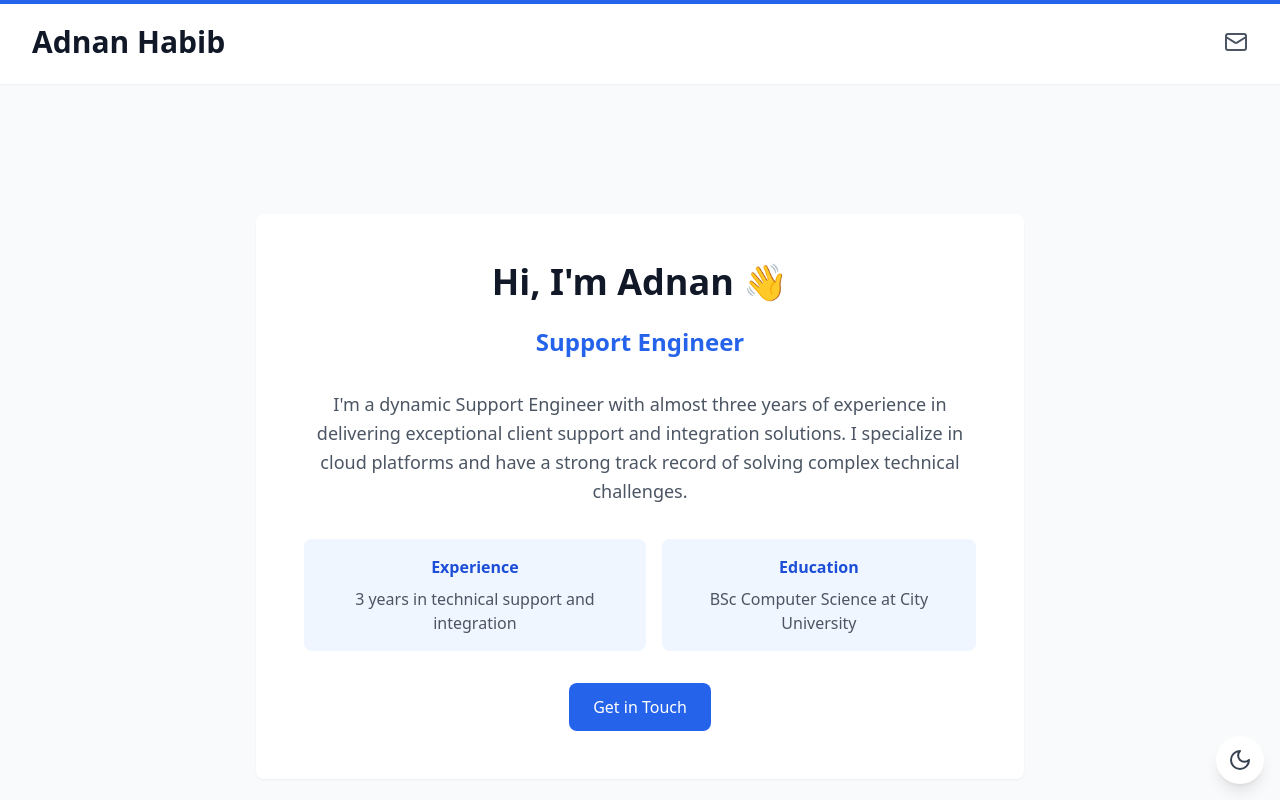
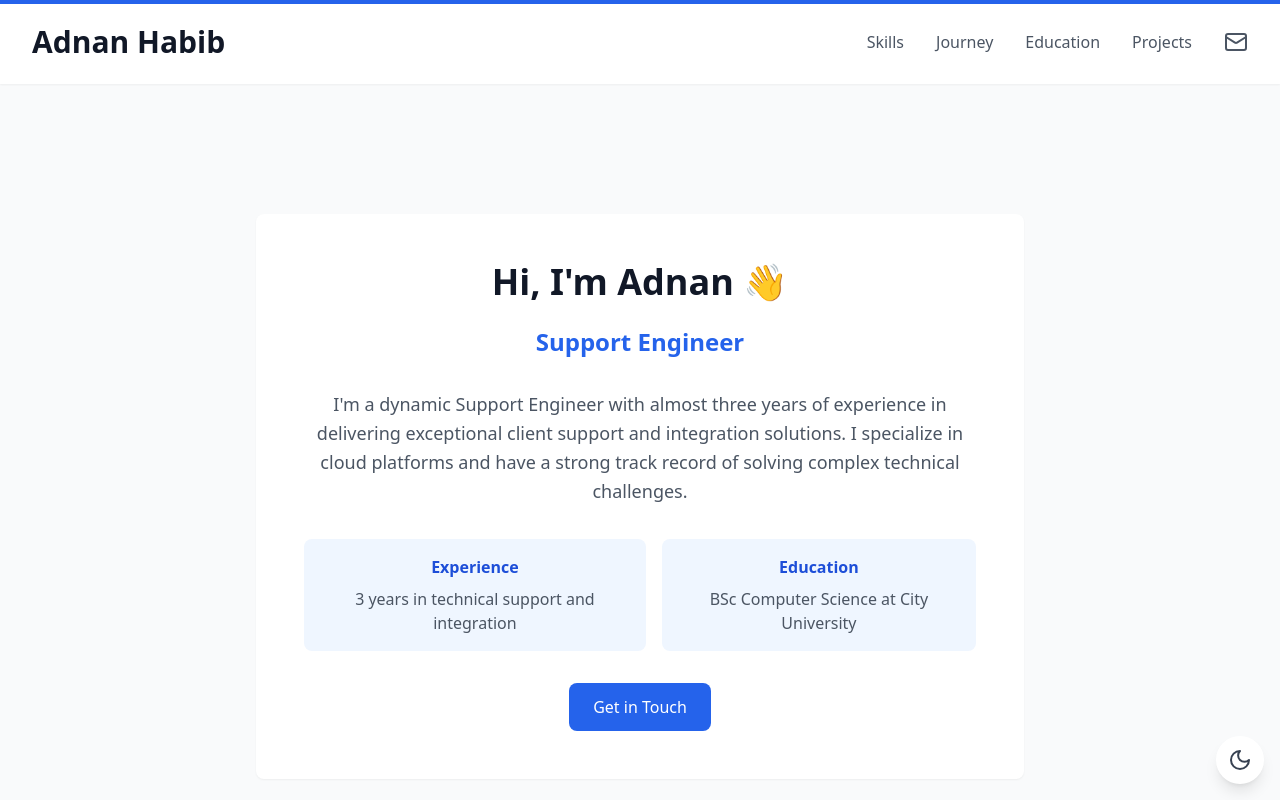
Before and after one commit to adnan1357/portfolio2, a React (Vite) app: page / in a window 1280 px wide. Shown: the top 800 px of the page. Built offline with nearby package versions, Linux system fonts and the light colour scheme.

Commit message:
added menu and footer

```diff
--- a/src/App.tsx
+++ b/src/App.tsx
@@ -7,6 +7,7 @@ import { Skills } from './components/Skills/Skills';
 import { Projects } from './components/Projects/Projects';
 import { ThemeToggle } from './components/ThemeToggle';
 import { ScrollProgress } from './components/ScrollProgress';
+import { Footer } from './components/Footer';
 
 function App() {
   return (
@@ -21,6 +22,7 @@ function App() {
         <Projects />
       </main>
       <ThemeToggle />
+      <Footer />
     </div>
   );
 }
--- /dev/null
+++ b/src/components/Footer.tsx
@@ -0,0 +1,45 @@
+import React from 'react';
+import { Github, Linkedin, Mail } from 'lucide-react';
+
+export const Footer = () => {
+  return (
+    <footer className="bg-white dark:bg-gray-800 py-12 mt-20">
+      <div className="max-w-7xl mx-auto px-4 sm:px-6 lg:px-8">
+        <div className="flex flex-col items-center">
+          <div className="flex space-x-6 mb-8">
+            <a
+              href="https://github.com/adnan1357"
+              target="_blank"
+              rel="noopener noreferrer"
+              className="text-gray-600 dark:text-gray-300 hover:text-gray-900 dark:hover:text-white transition-colors"
+            >
+              <Github className="w-6 h-6" />
+            </a>
+            <a
+              href="https://linkedin.com/in/adnanhabib03"
+              target="_blank"
+              rel="noopener noreferrer"
+              className="text-gray-600 dark:text-gray-300 hover:text-gray-900 dark:hover:text-white transition-colors"
+            >
+              <Linkedin className="w-6 h-6" />
+            </a>
+            <a
+              href="mailto:hello@adnanhabib.co.uk"
+              className="text-gray-600 dark:text-gray-300 hover:text-gray-900 dark:hover:text-white transition-colors"
+            >
+              <Mail className="w-6 h-6" />
+            </a>
+          </div>
+          <div className="text-center">
+            <p className="text-gray-600 dark:text-gray-300 mb-2">
+              Adnan Habib
+            </p>
+            <p className="text-gray-500 dark:text-gray-400 text-sm">
+              © {new Date().getFullYear()} All rights reserved.
+            </p>
+          </div>
+        </div>
+      </div>
+    </footer>
+  );
+};
--- a/src/components/Header.tsx
+++ b/src/components/Header.tsx
@@ -1,17 +1,43 @@
-import React from 'react';
-import { Mail, Phone } from 'lucide-react';
+import React, { useState } from 'react';
+import { Mail, Menu } from 'lucide-react';
+import { MobileMenu } from './navigation/MobileMenu';
+import { DesktopMenu } from './navigation/DesktopMenu';
 
 export const Header = () => {
+  const [isMobileMenuOpen, setIsMobileMenuOpen] = useState(false);
+
   return (
-    <header className="bg-white shadow-sm fixed w-full z-10">
-      <div className="max-w-7xl mx-auto px-4 py-6 sm:px-6 lg:px-8 flex justify-between items-center">
-        <h1 className="text-3xl font-bold text-gray-900">Adnan Habib</h1>
-        <div className="flex space-x-4">
-          <a href="mailto:hello@adnanhabib.co.uk" className="flex items-center space-x-2 text-gray-600 hover:text-gray-900">
-            <Mail className="w-6 h-6" />
-          </a>
+    <>
+      <header className="bg-white dark:bg-gray-800 shadow-sm fixed w-full z-10 transition-colors">
+        <div className="max-w-7xl mx-auto px-4 py-6 sm:px-6 lg:px-8 flex justify-between items-center">
+          <h1 className="text-3xl font-bold text-gray-900 dark:text-white transition-colors">
+            Adnan Habib
+          </h1>
+
+          <div className="flex items-center space-x-8">
+            <DesktopMenu />
+            <div className="flex items-center space-x-4">
+              <a
+                href="mailto:hello@adnanhabib.co.uk"
+                className="flex items-center space-x-2 text-gray-600 dark:text-gray-300 hover:text-gray-900 dark:hover:text-white transition-colors"
+              >
+                <Mail className="w-6 h-6" />
+              </a>
+              <button
+                className="md:hidden text-gray-600 dark:text-gray-300 hover:text-gray-900 dark:hover:text-white"
+                onClick={() => setIsMobileMenuOpen(true)}
+              >
+                <Menu className="w-6 h-6" />
+              </button>
+            </div>
+          </div>
         </div>
-      </div>
-    </header>
+      </header>
+
+      <MobileMenu
+        isOpen={isMobileMenuOpen}
+        onClose={() => setIsMobileMenuOpen(false)}
+      />
+    </>
   );
 };
--- a/src/components/Introduction.tsx
+++ b/src/components/Introduction.tsx
@@ -2,6 +2,13 @@ import React from 'react';
 import { motion } from 'framer-motion';
 
 export const Introduction = () => {
+  const scrollToEducation = () => {
+    const educationSection = document.getElementById('education');
+    if (educationSection) {
+      educationSection.scrollIntoView({ behavior: 'smooth' });
+    }
+  };
+
   const scrollToExperience = () => {
     const experienceSection = document.getElementById('journey');
     if (experienceSection) {
@@ -31,7 +38,10 @@ export const Introduction = () => {
                 <h3 className="font-semibold text-blue-700 dark:text-blue-300 mb-2">Experience</h3>
                 <p className="text-gray-600 dark:text-gray-300">3 years in technical support and integration</p>
               </div>
-              <div className="bg-blue-50 dark:bg-gray-700 rounded-lg p-4">
+              <div
+                className="bg-blue-50 dark:bg-gray-700 rounded-lg p-4 cursor-pointer hover:bg-blue-100 dark:hover:bg-gray-600 transition-colors"
+                onClick={scrollToEducation}
+              >
                 <h3 className="font-semibold text-blue-700 dark:text-blue-300 mb-2">Education</h3>
                 <p className="text-gray-600 dark:text-gray-300">BSc Computer Science at City University</p>
               </div>
--- a/src/components/Projects/ProjectTabs.tsx
+++ b/src/components/Projects/ProjectTabs.tsx
@@ -10,7 +10,7 @@ interface ProjectTabsProps {
 export const ProjectTabs = ({ projects, activeProject, onTabChange }: ProjectTabsProps) => {
   return (
     <div className="flex justify-center mb-8">
-      <div className="flex space-x-4 bg-white rounded-lg shadow-sm p-2">
+      <div className="flex space-x-4 bg-white dark:bg-gray-800 rounded-lg shadow-sm p-2">
         {projects.map((project, index) => (
           <button
             key={project.id}
@@ -18,7 +18,7 @@ export const ProjectTabs = ({ projects, activeProject, onTabChange }: ProjectTab
             className={`px-4 py-2 rounded-lg transition-colors ${
               activeProject === index
                 ? 'bg-blue-600 text-white'
-                : 'text-gray-600 hover:bg-gray-100'
+                : 'text-gray-600 dark:text-gray-300 hover:bg-gray-100 dark:hover:bg-gray-700'
             }`}
           >
             {project.title}
--- a/src/components/Projects/Projects.tsx
+++ b/src/components/Projects/Projects.tsx
@@ -8,7 +8,7 @@ import { Project } from './types';
 const projects: Project[] = [
   {
     id: 1,
-    title: "Automated onboarding system",
+    title: "Microsoft Automations",
     description: "Connected multiple services to via API's and Microsoft Power automate to automate the onboarding process",
     tags: ["Power Automate", "Azure", "API Integration"],
     details: [
@@ -56,7 +56,7 @@ export const Projects = () => {
   }, [activeProject]);
 
   return (
-    <section className="bg-gray-50 dark:bg-gray-900 py-20">
+    <section id="projects" className="bg-gray-50 dark:bg-gray-900 py-20">
       <div className="max-w-7xl mx-auto px-4 sm:px-6 lg:px-8">
         <h2 className="text-3xl font-bold text-center text-gray-900 dark:text-white mb-16">
           What I have worked on:
--- /dev/null
+++ b/src/components/navigation/DesktopMenu.tsx
@@ -0,0 +1,21 @@
+import React from 'react';
+import { navigationItems } from './NavigationItems';
+import { useNavigation } from './useNavigation';
+
+export const DesktopMenu = () => {
+  const { scrollToSection } = useNavigation();
+
+  return (
+    <nav className="hidden md:flex space-x-8">
+      {navigationItems.map((item) => (
+        <button
+          key={item.id}
+          onClick={() => scrollToSection(item.id)}
+          className="text-gray-600 dark:text-gray-300 hover:text-gray-900 dark:hover:text-white transition-colors"
+        >
+          {item.label}
+        </button>
+      ))}
+    </nav>
+  );
+};
--- /dev/null
+++ b/src/components/navigation/MobileMenu.tsx
@@ -0,0 +1,56 @@
+import React from 'react';
+import { motion, AnimatePresence } from 'framer-motion';
+import { X } from 'lucide-react';
+import { navigationItems } from './NavigationItems';
+import { useNavigation } from './useNavigation';
+
+interface MobileMenuProps {
+  isOpen: boolean;
+  onClose: () => void;
+}
+
+export const MobileMenu = ({ isOpen, onClose }: MobileMenuProps) => {
+  const { scrollToSection } = useNavigation();
+
+  const handleNavigation = (sectionId: string) => {
+    scrollToSection(sectionId);
+    onClose();
+  };
+
+  return (
+    <AnimatePresence>
+      {isOpen && (
+        <motion.div
+          initial={{ opacity: 0, y: '-100%' }}
+          animate={{ opacity: 1, y: 0 }}
+          exit={{ opacity: 0, y: '-100%' }}
+          transition={{ type: 'tween' }}
+          className="fixed top-0 left-0 right-0 bg-white dark:bg-gray-800 shadow-lg z-50"
+        >
+          <div className="p-4 max-w-7xl mx-auto">
+            <button
+              onClick={onClose}
+              className="absolute top-6 right-6 text-gray-600 dark:text-gray-300"
+            >
+              <X className="w-6 h-6" />
+            </button>
+            <nav className="py-8">
+              <ul className="space-y-4">
+                {navigationItems.map((item) => (
+                  <li key={item.id}>
+                    <button
+                      onClick={() => handleNavigation(item.id)}
+                      className="text-lg font-medium text-gray-900 dark:text-white hover:text-blue-600 dark:hover:text-blue-400 transition-colors w-full text-left px-4 py-2"
+                    >
+                      {item.label}
+                    </button>
+                  </li>
+                ))}
+              </ul>
+            </nav>
+          </div>
+        </motion.div>
+      )}
+    </AnimatePresence>
+  );
+};
--- /dev/null
+++ b/src/components/navigation/NavigationItems.ts
@@ -0,0 +1,6 @@
+export const navigationItems = [
+  { id: 'skills', label: 'Skills' },
+  { id: 'journey', label: 'Journey' },
+  { id: 'education', label: 'Education' },
+  { id: 'projects', label: 'Projects' }
+] as const;
--- /dev/null
+++ b/src/components/navigation/useNavigation.ts
@@ -0,0 +1,12 @@
+import { useCallback } from 'react';
+
+export const useNavigation = () => {
+  const scrollToSection = useCallback((sectionId: string) => {
+    const section = document.getElementById(sectionId);
+    if (section) {
+      section.scrollIntoView({ behavior: 'smooth' });
+    }
+  }, []);
+
+  return { scrollToSection };
+};
```
